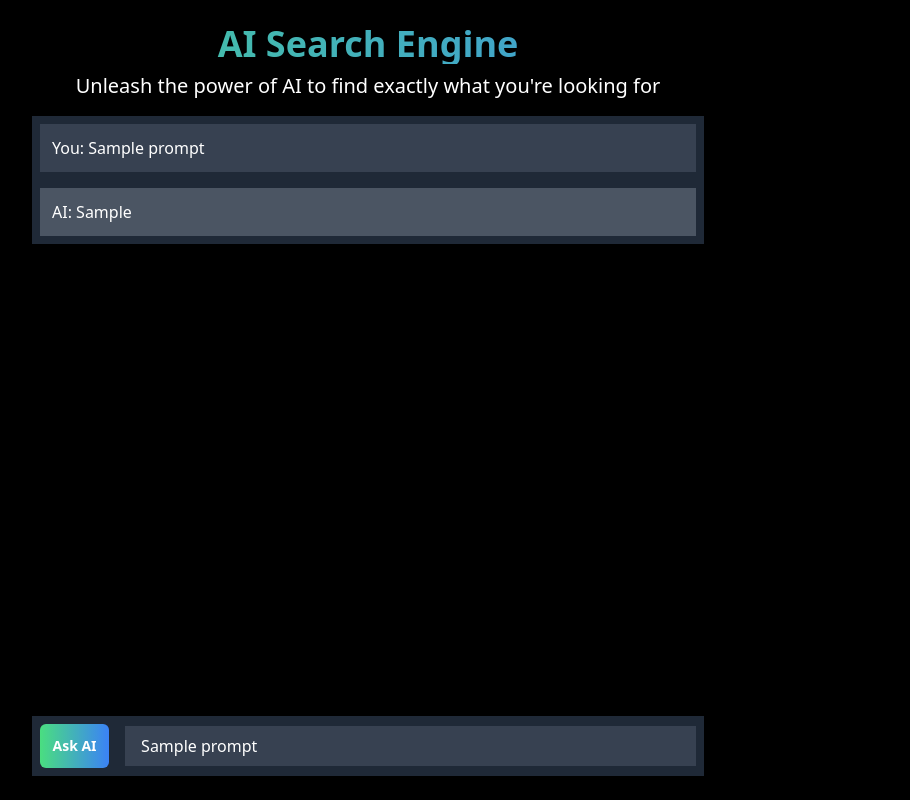
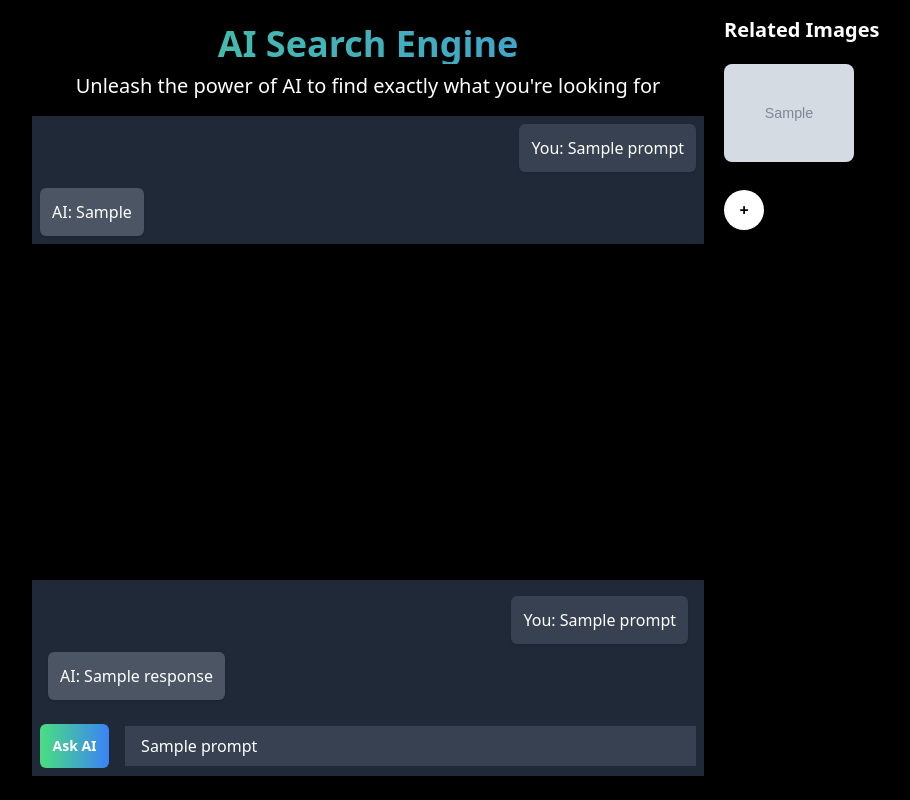
Before and after one commit to ammargit93/Search-Engine, a Django app: template templates/home.html in a window 1280 px wide. Shown: the whole page, without its empty margins (272-1182 px from the left). Run offline with Django 5.2, Linux system fonts and the light colour scheme; the template is opened without the code that fills it: most values are stand-ins (such as "Sample title", 1, 10 or a date in 2020); grey boxes marked "Sample" are stand-in pictures; some libraries are stand-ins or nearby versions.

Commit message:
image search added

```diff
--- a/templates/home.html
+++ b/templates/home.html
@@ -5,6 +5,30 @@
     <meta name="viewport" content="width=device-width, initial-scale=1.0">
     <title>AI Search Engine</title>
     <script src="https://cdn.tailwindcss.com"></script>
+    <style>
+        /* Adjusting layout for right pane */
+        #right-pane {
+            position: fixed;
+            right: 0;
+            top: 0;
+            width: 300px;
+            height: 100%;
+            background-color: rgba(0, 0, 0, 0.8);
+            color: white;
+            padding: 16px;
+            overflow-y: auto;
+            z-index: 10;
+        }
+        #images-container {
+            margin-top: 20px;
+        }
+        #images-container img {
+            width: 100%;
+            height: auto;
+            margin-bottom: 12px;
+            border-radius: 8px;
+        }
+    </style>
 </head>
 <body class="bg-black text-white font-sans flex flex-col h-screen">
 
@@ -21,23 +45,77 @@
         {% if ai_response %}
             <div class="w-full max-w-2xl mx-auto p-2 bg-gray-800 shadow-xl">
                 <div id="chat-box" class="space-y-4">
-                    <div class="bg-gray-700 text-white p-3">
-                        You: {{ prompt }}
+                    <!-- User Prompt on the Right -->
+                    <div class="flex justify-end">
+                        <div class="bg-gray-700 text-white p-3 max-w-md rounded-md shadow">
+                            You: {{ prompt }}
+                        </div>
                     </div>
-                    <div class="bg-gray-600 text-white p-3">
-                        AI: {{ ai_response|safe }}
+                    <!-- AI Response on the Left -->
+                    <div class="flex justify-start">
+                        <div class="bg-gray-600 text-white p-3 max-w-md rounded-md shadow">
+                            AI: {{ ai_response|safe }}
+                        </div>
                     </div>
                 </div>
             </div>
         {% endif %}
     </div>
 
+    <!-- History Section -->
+    <div class="w-full max-w-2xl mx-auto p-4 bg-gray-800 shadow-xl mb-4">
+        <div class="space-y-4">
+            {% for item in history %}
+                <div class="space-y-2">
+                    <!-- User Prompt on the Right -->
+                    <div class="flex justify-end">
+                        <div class="bg-gray-700 text-white p-3 max-w-md rounded-md shadow">
+                            You: {{ item.prompt }}
+                        </div>
+                    </div>
+                    <!-- AI Response on the Left -->
+                    <div class="flex justify-start">
+                        <div class="bg-gray-600 text-white p-3 max-w-md rounded-md shadow">
+                            AI: {{ item.response|safe }}
+                        </div>
+                    </div>
+                </div>
+            {% endfor %}
+        </div>
+    </div>
+
+    <!-- Right Pane for Images -->
+    <div id="right-pane">
+        {% if images %}
+            <h2 class="text-xl font-bold mb-4">Related Images</h2>
+
+            <!-- Images Grid (Dropdown Effect) -->
+            <div id="images-container" class="grid grid-cols-2 gap-2">
+                {% for image in images %}
+                    <a href="{{ image }}" target="_blank" rel="noopener noreferrer"
+                       class="block {% if forloop.counter > 3 %}hidden extra-image{% endif %}">
+                        <img src="{{ image }}" alt="Related Image"
+                             class="w-full h-20 object-cover rounded-md shadow-md hover:scale-105 transition-transform duration-300">
+                    </a>
+                {% endfor %}
+            </div>
+
+            <!-- Show More / Show Less Button -->
+            <div class="mt-4 text-center">
+                <button id="toggle-btn" class="bg-white text-black hover:bg-gray-200 font-semibold p-2 w-10 h-10 rounded-full flex items-center justify-center shadow">
+                    +
+                </button>
+
+            </div>
+        {% endif %}
+    </div>
+
+
     <!-- Form for User Input (Centered at the Bottom) -->
-    <div class="w-full max-w-2xl mr-2 mx-auto mr-2 p-2 bg-gray-800 shadow-xl mb-6 fixed bottom-0 left-1/2 transform -translate-x-1/2">
+    <div class="w-full max-w-2xl mx-auto p-2 bg-gray-800 shadow-xl mb-6 fixed bottom-0 left-1/2 transform -translate-x-1/2">
         <form method="POST">
             {% csrf_token %}
             <div class="flex items-center space-x-4">
-                <!-- Button on the Left of the Input Field -->
                 <button id="ai-btn" type="submit" class="w-20 py-3 bg-gradient-to-r from-green-400 to-blue-500 text-white rounded-md font-semibold text-sm hover:opacity-90 transition duration-300">
                     Ask AI
                 </button>
@@ -52,7 +130,19 @@
     <footer class="text-center text-sm text-gray-400 py-6">
         <p>&copy; 2024 AI Search Engine. All rights reserved.</p>
     </footer>
+    <script>
+        const toggleBtn = document.getElementById('toggle-btn');
+        const extraImages = document.querySelectorAll('.extra-image');
+        let showAll = false;
 
+        toggleBtn.addEventListener('click', () => {
+            showAll = !showAll;
+            extraImages.forEach(image => {
+                image.classList.toggle('hidden');
+            });
+            toggleBtn.textContent = showAll ? '-' : '+';
+        });
+    </script>
 
 </body>
 </html>
```
Also changed, not shown: searchengine/manage.py (deleted, +0 -22 lines), searchengine/views.py (+56 -10 lines), 1 other file.
